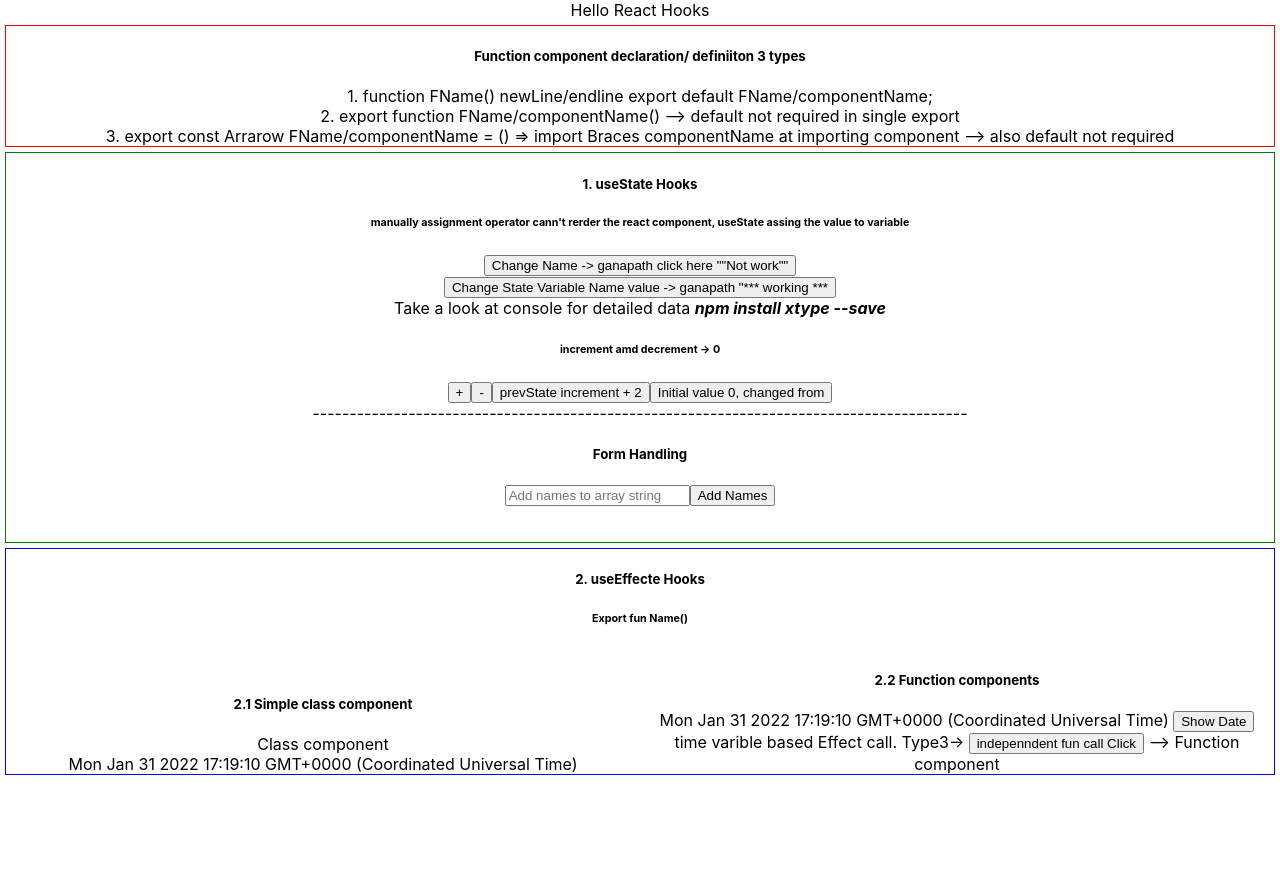
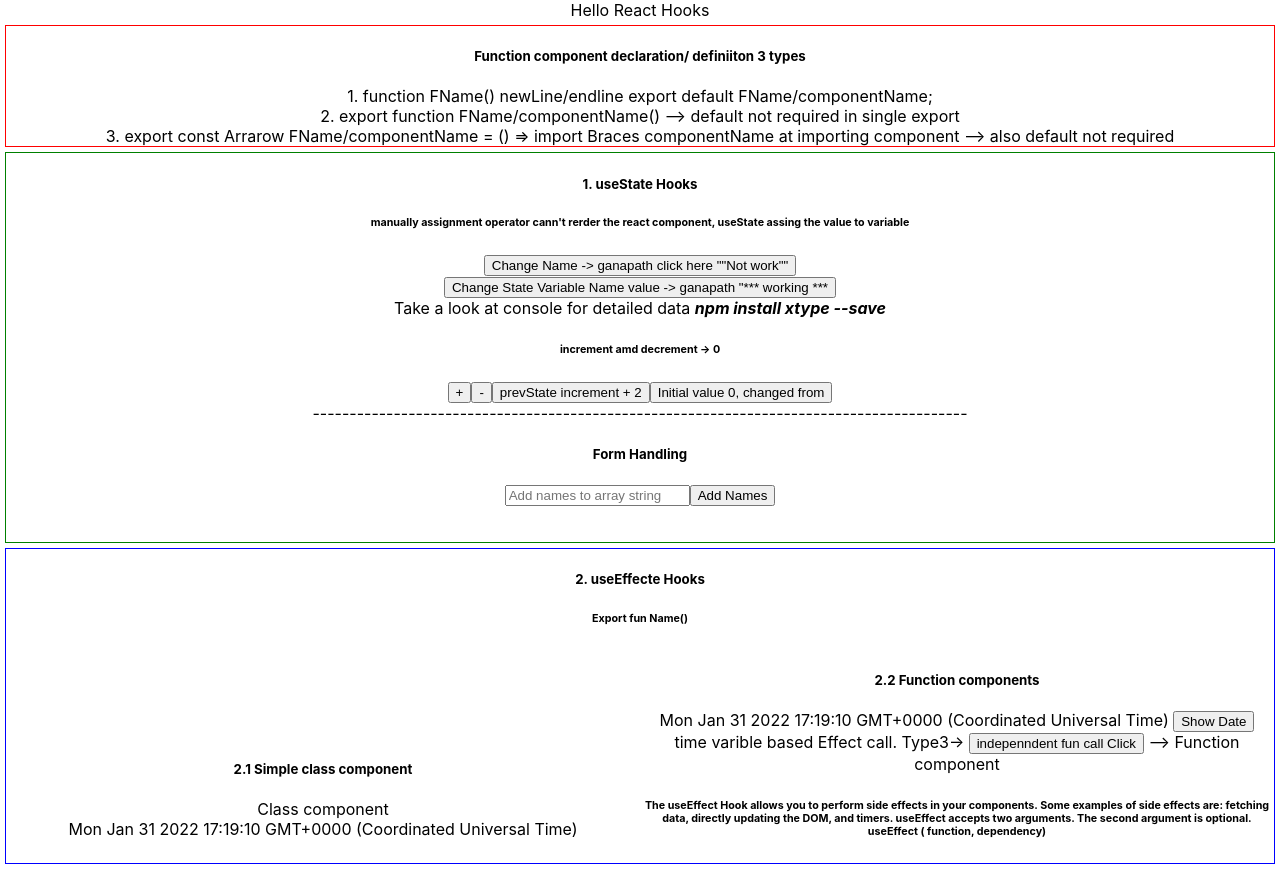
Before and after one commit to gnganapath/DipeshMalvia_YT_UI, a React (Create React App) app in the folder react-hooks/: page / in a window 1280 px wide. Before the commit the page ends 800 px from the top, so only its background shows below. Built offline with nearby package versions, Linux system fonts and the light colour scheme.

Commit message:
useEffect hooks def syntax

```diff
--- a/react-hooks/src/hooks-components/FunctionComponent.js
+++ b/react-hooks/src/hooks-components/FunctionComponent.js
@@ -5,11 +5,20 @@
     const [ time, setTime ]= useState( new Date().toString());
     const [ message,   setMessage] = useState( "Function component");
 
+    // useEffect(() => {
+    // //Runs on every render
+    // });
+
     // Type-1 compomnent mounted and updated - first time adn Every method call/ variable update
     useEffect(() =>{
         console.log("Type-1 Every time function component mounted/ updated")
     })
 
+
+
+    // useEffect(() => {
+    // //Runs only on the first render
+    // }, []);
 
     // Type-2 Call only once which is comonent mounted - Mostly for Fet./ Axios call
     useEffect(() =>{
@@ -22,6 +31,13 @@
             // this.setState({data: []})
             // }
     }, []);
+
+
+
+    // useEffect(() => {
+    //     //Runs on the first render
+    //     //And any time any dependency value changes
+    //     }, [prop, state]);
 
     // Type-3 Call only once which is comonent mounted - Mostly for Fet./ Axios call
     useEffect(() =>{
@@ -43,6 +59,13 @@
         <div> {time} <button onClick={showDate}> Show Date</button> </div>
         <div> time varible based Effect call. Type3->  <button onClick={ () => setMessage("Function called , particular var (time) depenndent")}>  indepenndent fun call Click</button> --> {message} </div>
 
+            <h6>The useEffect Hook allows you to perform side effects in your components.
+
+            Some examples of side effects are: fetching data, directly updating the DOM, and timers.
+
+            useEffect accepts two arguments. The second argument is optional.
+
+           <br /> useEffect ( function, dependency)</h6>
         </div>
     );
 }
```
